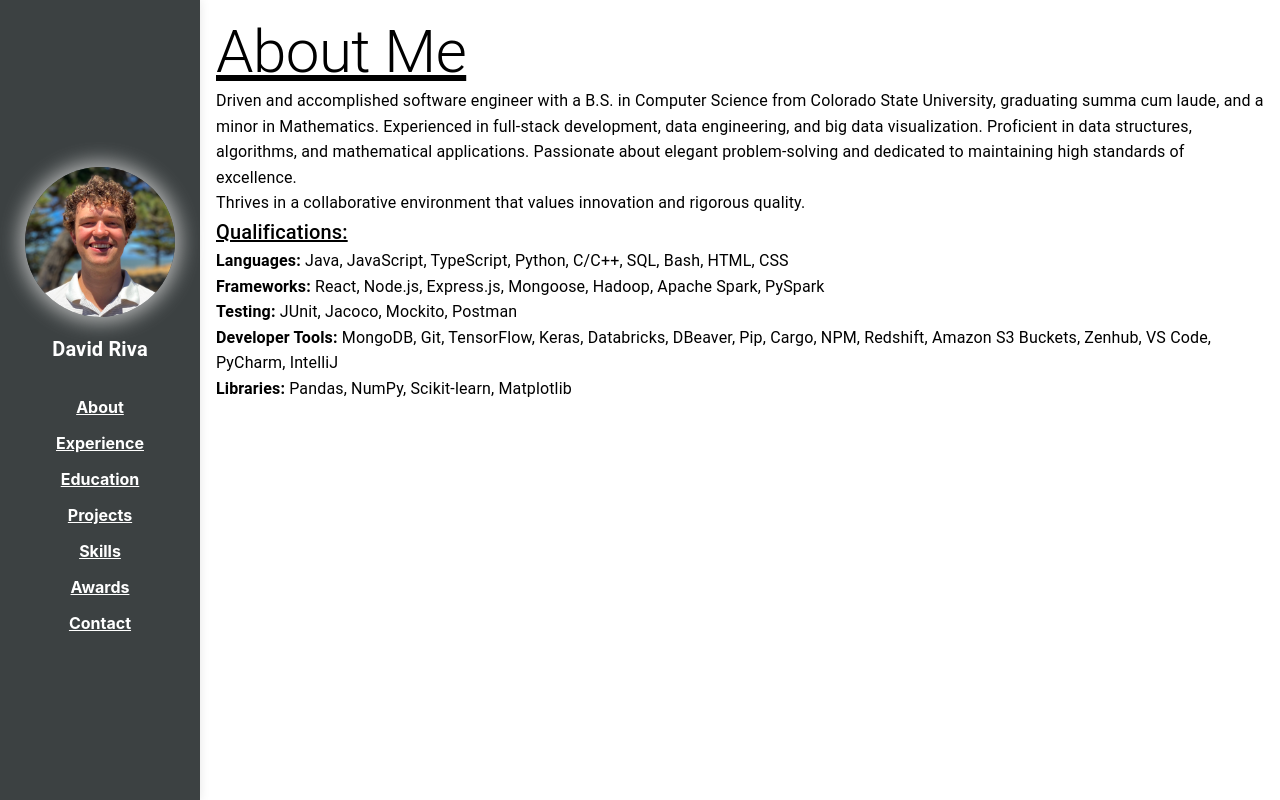
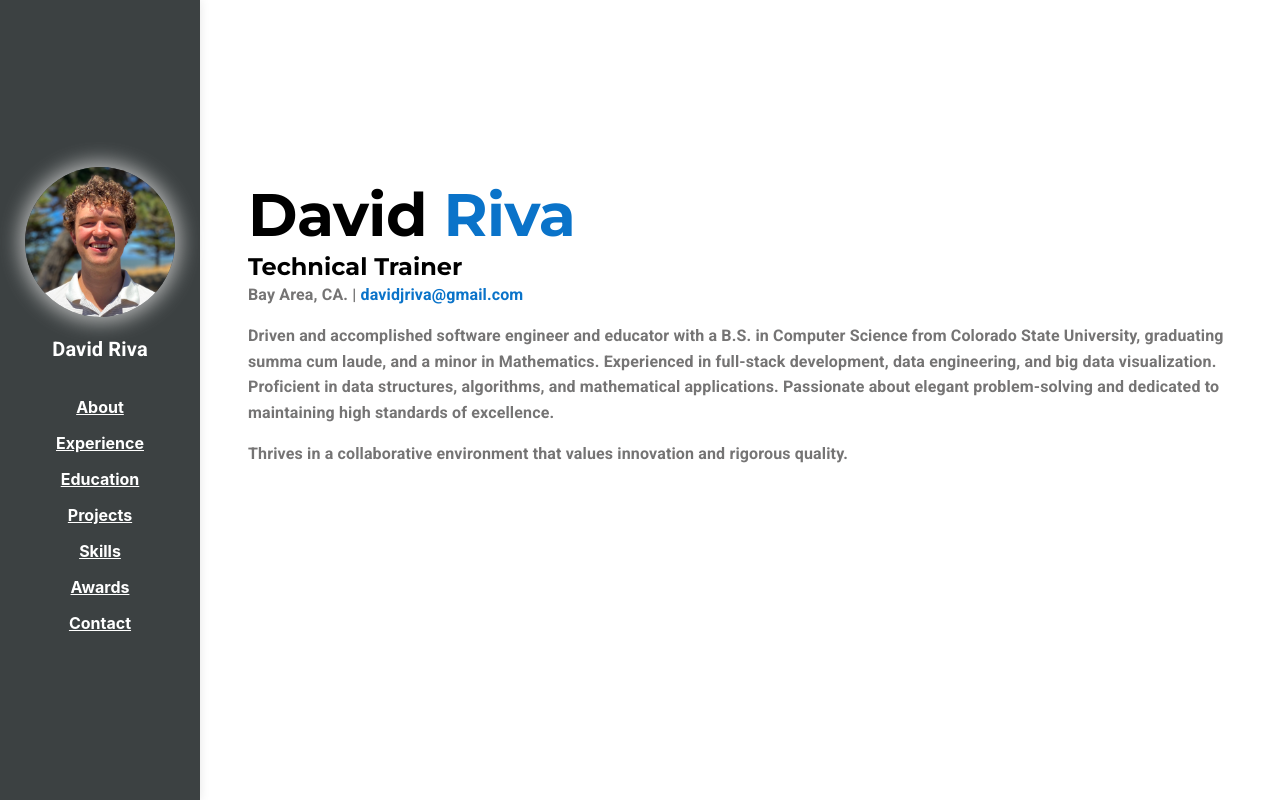
Before and after one commit to davidjriva/Personal-Portfolio, a React (Create React App) app: page /about in a window 1280 px wide. Built offline with nearby package versions, Linux system fonts and the light colour scheme.

Commit message:
rewrite about page

```diff
--- a/public/index.html
+++ b/public/index.html
@@ -3,6 +3,9 @@
   <head>
     <meta charset="utf-8" />
     <link rel="icon" href="%PUBLIC_URL%/favicon.ico" />
+    <link href="https://fonts.googleapis.com/css2?family=Roboto:wght@700&display=swap" rel="stylesheet">
+    <link href="https://fonts.googleapis.com/css2?family=Oswald:wght@700&display=swap" rel="stylesheet">
+    <link href="https://fonts.googleapis.com/css2?family=Montserrat:wght@700&display=swap" rel="stylesheet">
     <meta name="viewport" content="width=device-width, initial-scale=1" />
     <meta name="theme-color" content="#000000" />
     <meta
--- a/src/App.js
+++ b/src/App.js
@@ -2,7 +2,7 @@ import React from 'react';
 import { BrowserRouter as Router, Routes, Route } from 'react-router-dom';
 import { Box } from '@mui/material';
 
-import { About, Projects, Contact, NavBar, Home, Experience, Education, Awards, Skills } from './components';
+import { About, Projects, Contact, NavBar, Experience, Education, Awards, Skills } from './components';
 
 function App() {
   return (
@@ -11,7 +11,7 @@ function App() {
       <Box component="main" flexGrow={1} ml="200px" p={2}>
         <Router>
           <Routes>
-            <Route path="/" element={<Home />} />
+            <Route path="/" element={<About />} />
             <Route path="/about" element={<About />} />
             <Route path="/experience" element={<Experience />} />
             <Route path="/education" element={<Education />} />
--- a/src/components/About.js
+++ b/src/components/About.js
@@ -2,58 +2,67 @@ import React from 'react';
 import { Box, Typography } from '@mui/material';
 
 const About = () => {
-
   return (
     <Box
       sx={{
-        borderRadius: '8px',
+        display: 'flex',
+        flexDirection: 'column',
+        justifyContent: 'center',
+        alignItems: 'flex-start',
         minHeight: 'calc(100vh - 250px)',
+        padding: '2rem',
       }}
     >
+      <Box>
         <Typography
           variant="h2"
           sx={{
-
-          textDecoration: 'underline',
+            fontFamily: 'Montserrat, sans-serif',
+            fontWeight: 'bold',
+            textAlign: 'left',
           }}
         >
-        About Me
-      </Typography>
-      <Typography variant="body1" sx={{ lineHeight: 1.6 }}>
-        Driven and accomplished software engineer with a B.S. in Computer Science from Colorado
-        State University, graduating summa cum laude, and a minor in Mathematics. Experienced in
-        full-stack development, data engineering, and big data visualization. Proficient in data
-        structures, algorithms, and mathematical applications. Passionate about elegant
-        problem-solving and dedicated to maintaining high standards of excellence.
+          David <span style={{ color: '#0a73c9' }}>Riva</span>
         </Typography>
         <Typography
-        variant="body1"
-        sx={{ lineHeight: 1.6 }}
+          variant="h5"
+          sx={{
+            fontFamily: 'Montserrat, sans-serif',
+            textAlign: 'left',
+          }}
         >
+          Technical Trainer
+        </Typography>
+        <Typography
+          sx={{
+            color: '#757474',
+          }}
+        >
+          Bay Area, CA. |{' '}
+          <a
+            href="mailto:davidjriva@gmail.com"
+            style={{
+              color: '#0a73c9',
+              textDecoration: 'none',
+            }}
+          >
+            davidjriva@gmail.com
+          </a>
+        </Typography>
+      </Box>
+
+      <Box sx={{ marginTop: 2 }}>
+        <Typography variant="body1" sx={{ lineHeight: 1.6, textAlign: 'left', color: '#757474', }}>
+          Driven and accomplished software engineer and educator with a B.S. in Computer Science from Colorado State
+          University, graduating summa cum laude, and a minor in Mathematics. Experienced in full-stack development,
+          data engineering, and big data visualization. Proficient in data structures, algorithms, and mathematical
+          applications. Passionate about elegant problem-solving and dedicated to maintaining high standards of
+          excellence.
+        </Typography>
+        <Typography variant="body1" sx={{ lineHeight: 1.6, textAlign: 'left', color: '#757474', marginTop: 2}}>
           Thrives in a collaborative environment that values innovation and rigorous quality.
         </Typography>
-      <Typography
-        variant="h6"
-        sx={{
-          textDecoration: 'underline',
-        }}
-      >
-        Qualifications:
-      </Typography>
-      <Typography variant="body1" sx={{ lineHeight: 1.6 }}>
-        <strong>Languages:</strong> Java, JavaScript, TypeScript, Python, C/C++, SQL, Bash, HTML,
-        CSS
-        <br />
-        <strong>Frameworks:</strong> React, Node.js, Express.js, Mongoose, Hadoop, Apache Spark,
-        PySpark
-        <br />
-        <strong>Testing:</strong> JUnit, Jacoco, Mockito, Postman
-        <br />
-        <strong>Developer Tools:</strong> MongoDB, Git, TensorFlow, Keras, Databricks, DBeaver, Pip,
-        Cargo, NPM, Redshift, Amazon S3 Buckets, Zenhub, VS Code, PyCharm, IntelliJ
-        <br />
-        <strong>Libraries:</strong> Pandas, NumPy, Scikit-learn, Matplotlib
-      </Typography>
+      </Box>
     </Box>
   );
 };
--- a/src/components/Home.js
+++ /dev/null
@@ -1,12 +0,0 @@
-import { Typography } from "@mui/material"
-
-
-const Home = () => {
-    return (
-        <div>
-            <Typography> Welcome to my website! 😎 </Typography>
-        </div>
-    )
-}
-
-export default Home;
--- a/src/components/Skills.js
+++ b/src/components/Skills.js
@@ -1,12 +1,31 @@
-import { Typography } from "@mui/material"
-
+import { Typography } from '@mui/material';
 
 const Skills = () => {
-    return (
-        <div>
-            <Typography> Skills! 😎 </Typography>
-        </div>
-    )
-}
+  return (
+    <div>
+      <Typography
+        variant="h6"
+        sx={{
+          textDecoration: 'underline',
+          textAlign: 'left',
+        }}
+      >
+        Qualifications:
+      </Typography>
+      <Typography variant="body1" sx={{ lineHeight: 1.6, textAlign: 'left' }}>
+        <strong>Languages:</strong> Java, JavaScript, TypeScript, Python, C/C++, SQL, Bash, HTML, CSS
+        <br />
+        <strong>Frameworks:</strong> React, Node.js, Express.js, Mongoose, Hadoop, Apache Spark, PySpark
+        <br />
+        <strong>Testing:</strong> JUnit, Jacoco, Mockito, Postman
+        <br />
+        <strong>Developer Tools:</strong> MongoDB, Git, TensorFlow, Keras, Databricks, DBeaver, Pip, Cargo, NPM,
+        Redshift, Amazon S3 Buckets, Zenhub, VS Code, PyCharm, IntelliJ
+        <br />
+        <strong>Libraries:</strong> Pandas, NumPy, Scikit-learn, Matplotlib
+      </Typography>
+    </div>
+  );
+};
 
 export default Skills;
--- a/src/components/index.js
+++ b/src/components/index.js
@@ -2,7 +2,6 @@ export { default as About } from './About';
 export { default as Projects } from './Projects';
 export { default as Contact } from './Contact';
 export { default as NavBar } from './NavBar';
-export { default as Home } from './Home';
 export { default as Experience } from './Experience';
 export { default as Education } from './Education';
 export { default as Awards } from './Awards';
```
Lines whose indentation alone changed are shown as unchanged.
